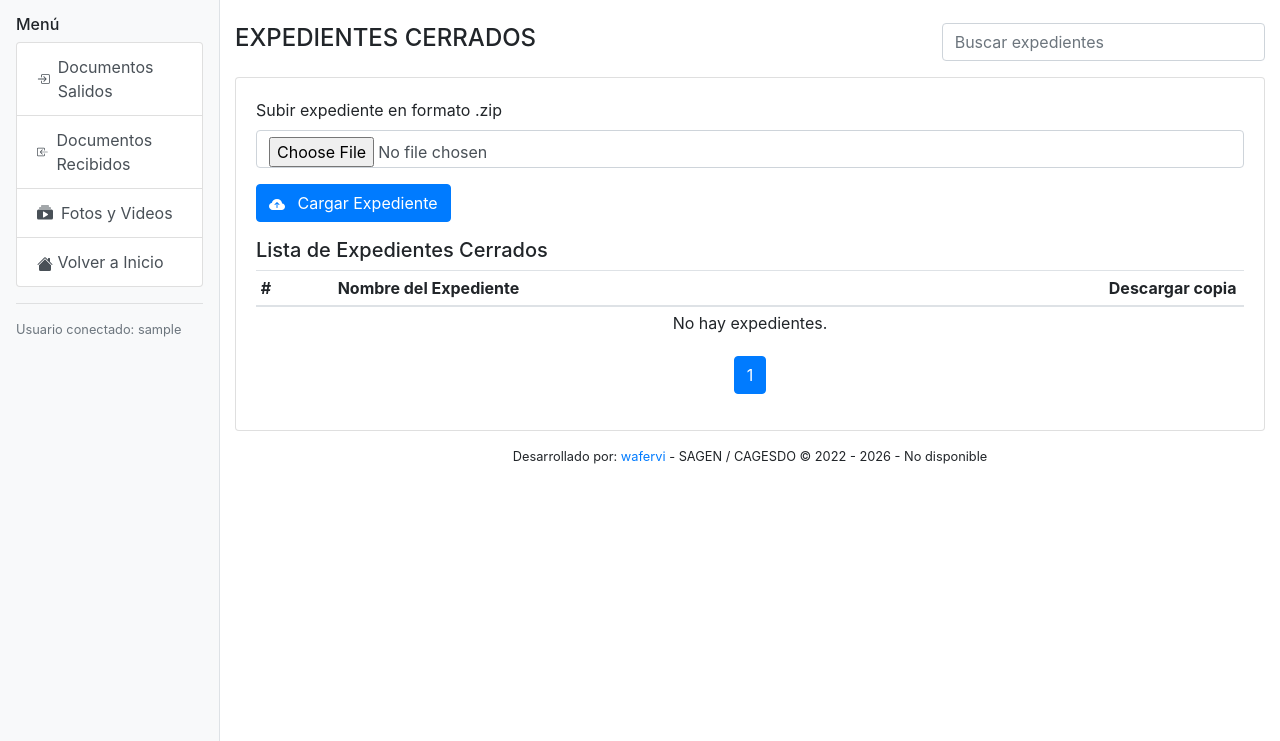
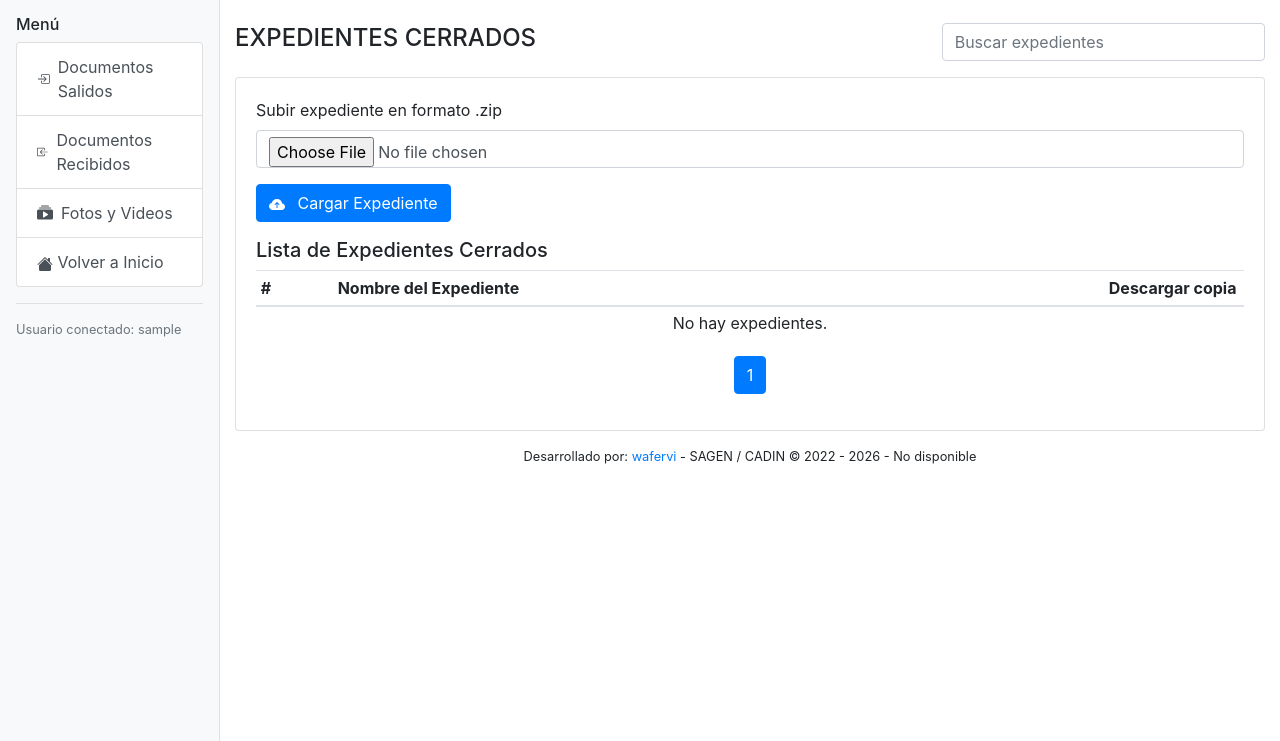
Before and after one commit to wafervi/REDOHIS, a PHP site: page /cargarexp.php in a window 1280 px wide. Shown: the part 59-800 px from the top of the page. Run offline with PHP 8.4, Linux system fonts and the light colour scheme; the visitor is signed in with stand-in values (Sample User, id 1); data that the repository does not hold is empty.

Commit message:
word 'CAGESDO' CHANGED

```diff
--- a/modules/cargardocr.php
+++ b/modules/cargardocr.php
@@ -282,7 +282,7 @@ while ($row = $sel->fetch_assoc()) {
 
 <!-- etiqueta del pie de página con el copyright y versionamiento del aplicativo -->
 <footer class="text-center mt-3 mb-4">
-    <p class="small"> Desarrollado por: <a href="https://github.com/wafervi" target="_blank">wafervi</a> - SAGEN / CAGESDO © 2022 - <?php echo date('Y'); ?> -
+    <p class="small"> Desarrollado por: <a href="https://github.com/wafervi" target="_blank">wafervi</a> - SAGEN / CADIN © 2022 - <?php echo date('Y'); ?> -
         <?php
         // Link al repositorio GitHub de Wagner Fernández
         $repo = "wafervi/REDOHIS";
--- a/modules/cargardocs.php
+++ b/modules/cargardocs.php
@@ -274,7 +274,7 @@ while ($row = $sel->fetch_assoc()) {
 
 <!-- etiqueta del pie de página con el copyright y versionamiento del aplicativo -->
 <footer class="text-center mt-3 mb-4">
-    <p class="small"> Desarrollado por: <a href="https://github.com/wafervi" target="_blank">wafervi</a> - SAGEN / CAGESDO © 2022 - <?php echo date('Y'); ?> -
+    <p class="small"> Desarrollado por: <a href="https://github.com/wafervi" target="_blank">wafervi</a> - SAGEN / CADIN © 2022 - <?php echo date('Y'); ?> -
         <?php
         // Repositorio GitHub de Wagner Fernández
         $repo = "wafervi/REDOHIS";
--- a/modules/cargarexp.php
+++ b/modules/cargarexp.php
@@ -231,7 +231,7 @@ if (empty($_SESSION["usuario"])) {
 
 <!-- etiqueta del pie de página con copyright -->
 <footer class="text-center mt-3 mb-4">
-    <p class="small"> Desarrollado por: <a href="https://github.com/wafervi" target="_blank">wafervi</a> - SAGEN / CAGESDO © 2022 - <?php echo date('Y'); ?> -
+    <p class="small"> Desarrollado por: <a href="https://github.com/wafervi" target="_blank">wafervi</a> - SAGEN / CADIN © 2022 - <?php echo date('Y'); ?> -
         <?php
         // Repositorio GitHub de Wagner Fernández
         $repo = "wafervi/REDOHIS";
--- a/modules/cargarfov.php
+++ b/modules/cargarfov.php
@@ -231,7 +231,7 @@ if (empty($_SESSION["usuario"])) {
 
 <!-- etiqueta del pie de página con copyright -->
 <footer class="text-center mt-3 mb-4">
-    <p class="small"> Desarrollado por: <a href="https://github.com/wafervi" target="_blank">wafervi</a> - SAGEN / CAGESDO © 2022 - <?php echo date('Y'); ?> -
+    <p class="small"> Desarrollado por: <a href="https://github.com/wafervi" target="_blank">wafervi</a> - SAGEN / CADIN © 2022 - <?php echo date('Y'); ?> -
         <?php
         // Repositorio GitHub de Wagner Fernández
         $repo = "wafervi/REDOHIS";
--- a/modules/index.php
+++ b/modules/index.php
@@ -175,7 +175,7 @@ function safe_output($s) {
 
 <!-- Etiqueta del pie de página con copyright -->
 <footer class="text-center mt-3 mb-4">
-    <p class="small"> Desarrollado por: <a href="https://github.com/wafervi" target="_blank">wafervi</a> - SAGEN / CAGESDO © 2022 - <?php echo date('Y'); ?> -
+    <p class="small"> Desarrollado por: <a href="https://github.com/wafervi" target="_blank">wafervi</a> - SAGEN / CADIN © 2022 - <?php echo date('Y'); ?> -
         <?php
         // Acceso al repositorio GitHub de Wagner Fernández
         $repo = "wafervi/REDOHIS";
```
